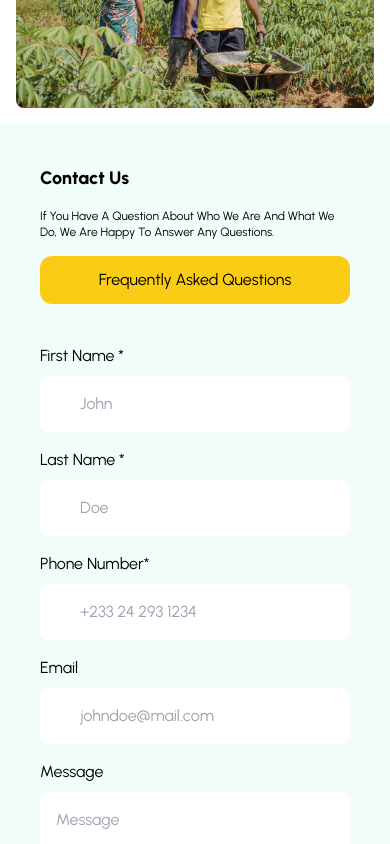
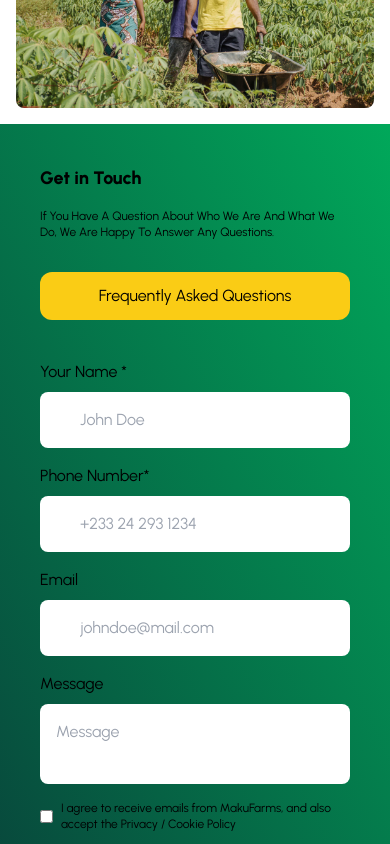
Before and after one commit to Korkoe-codes/makufarms-frontend, a React (Vite) app: page / in a window 390 px wide. Shown: the part 7280-8124 px from the top of the page. Built offline with nearby package versions, Linux system fonts and the light colour scheme.

Commit message:
feat(ui): made changes to contact us bg

```diff
--- a/src/App.jsx
+++ b/src/App.jsx
@@ -24,7 +24,7 @@ function App() {
 
 
 
-    <div className="lg:mx-auto container w-full">
+    <div className="lg:mx-auto w-full">
       <ContactUs/>
     </div>
 
--- a/src/components/About.jsx
+++ b/src/components/About.jsx
@@ -17,21 +17,21 @@ const About = () => {
             </p>
           </div>
           <div className="flex lg:flex-row flex-col justify-evenly gap-4 items-center ">
-          <div className="rounded-xl shadow-lg p-4  transform hover:scale-110 ease-in-out transition-all h-fit lg:min-h-[250px] lg:max-h-[500px] xl:h-[400px] lg:w-1/4 flex flex-col gap-1">
+          <div className="rounded-xl shadow-lg p-4  transform hover:scale-110 ease-in-out transition-all h-fit lg:min-h-[250px] lg:max-h-[300px] xl:h-[400px] lg:w-1/4 flex flex-col gap-1">
               <img src={gifs[0]} alt="" className="w-24 h-24 mx-auto" />
               <h2 className="lg:text-2xl font-semibold">Our Mission</h2>
               <p className="lg:text-lg font-medium">
               To revolutionize agriculture by constructing state-of-the-art greenhouses for vegetable production and developing a modern rice mill, ensuring high-quality, sustainable food production for local and international markets.
               </p>
             </div>
-            <div className="rounded-xl shadow-lg p-4  transform hover:scale-110 ease-in-out transition-all h-fit lg:min-h-[250px] lg:max-h-[500px] xl:h-[400px] lg:w-1/4 flex flex-col gap-1">
+            <div className="rounded-xl shadow-lg p-4  transform hover:scale-110 ease-in-out transition-all h-fit lg:min-h-[250px] lg:max-h-[300px] xl:h-[400px] lg:w-1/4 flex flex-col gap-1">
               <img src={gifs[1]} alt="" className="w-20 h-20 mx-auto" />
               <h2 className="lg:text-2xl font-semibold">Our Vision</h2>
               <p className="lg:text-lg font-medium">
               To lead the way in sustainable farming by leveraging the fertile lands of the Kpong Irrigation Scheme, creating a model for eco-friendly agricultural practices that inspire and empower future generations.
               </p>
             </div>
-            <div className="rounded-xl shadow-lg p-4  transform hover:scale-110 ease-in-out transition-all h-fit lg:min-h-[250px] lg:max-h-[500px] xl:h-[400px] lg:w-1/4 flex flex-col gap-1">
+            <div className="rounded-xl shadow-lg p-4  transform hover:scale-110 ease-in-out transition-all h-fit lg:min-h-[250px] lg:max-h-[300px] xl:h-[400px] lg:w-1/4 flex flex-col gap-1">
               <img src={gifs[2]} alt="" className="w-24 h-24 mx-auto" />
               <h2 className="lg:text-2xl font-semibold">Our Goals</h2>
               <p className="lg:text-lg font-medium">
--- a/src/components/ContactUs.jsx
+++ b/src/components/ContactUs.jsx
@@ -1,20 +1,19 @@
 
 const ContactUs = () => {
   return (
-    <div className="flex lg:flex-row flex-col bg-teal-50 w-full items-center justify-center gap-10 p-10" id="contact">
+    <div className="flex lg:flex-row flex-col bg-gradient-to-bl from-[#01A85A] to-[#08453b] w-full items-center justify-center gap-10 p-10" id="contact">
         <aside className="flex flex-col w-full lg:items-start justify-start lg:w-1/2 gap-4">
-            <h1 className="lg:text-2xl text-lg  font-extrabold">Contact Us</h1>
+            <h1 className="lg:text-4xl text-lg  font-extrabold">Get in Touch</h1>
             <p className="lg:text-lg text-xs font-normal capitalize">if you have a question about who we are and what we do, we are happy to answer any questions.</p>
+            <div className="flex gap-4">
+
+            </div>
             <button className="p-3 bg-yellow-400 rounded-xl capitalize px-4">frequently asked questions</button>
         </aside>
         <form action="" className="flex lg:w-1/2 w-full items-end flex-wrap gap-4">
             <div className="flex flex-col flex-grow w-full lg:basis-1/3 gap-2">
-                <label htmlFor="name" className="font-normal">First Name *</label>
-                <input type="text" placeholder="John" className="py-4 px-10 w-full rounded-lg outline-none" />
-            </div>
-            <div className="flex flex-col flex-grow w-full lg:basis-1/3 gap-2">
-                <label htmlFor="name" className="font-normal">Last Name *</label>
-                <input type="text" placeholder="Doe" className="py-4 px-10 w-full rounded-lg outline-none" />
+                <label htmlFor="name" className="font-normal">Your Name *</label>
+                <input type="text" placeholder="John Doe" className="py-4 px-10 w-full rounded-lg outline-none" />
             </div>
             <div className="flex flex-col gap-2 flex-grow w-full lg:basis-1/3   ">
                 <label htmlFor="phone" className="font-normal">Phone Number*</label>
```
